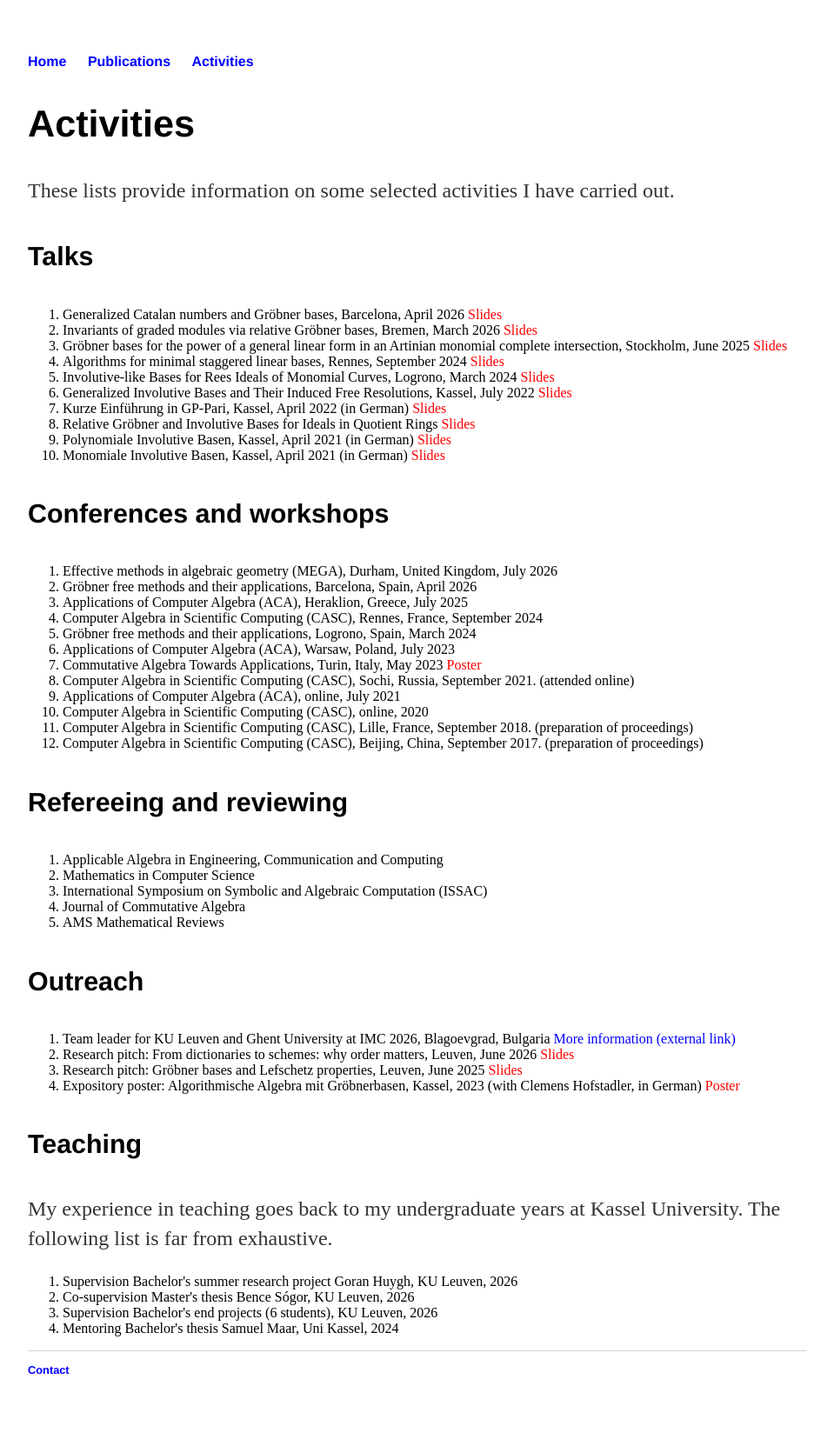
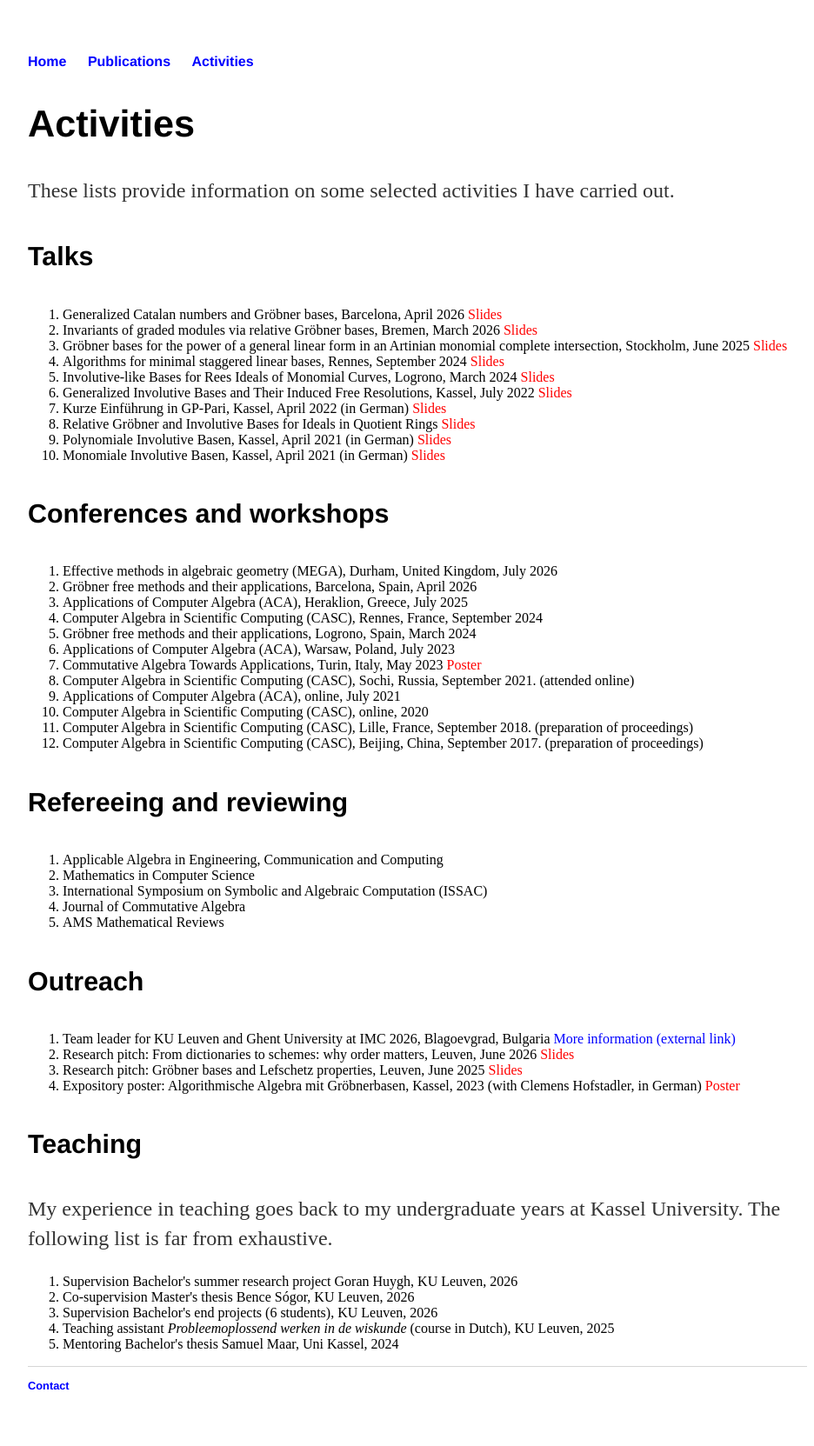
Before and after one commit to johannes-matthias-orth/johannes-matthias-orth.github.io, a Jekyll site: the page built from activities/index.html, in a window 1280 px wide. Shown: the whole page at 87% size, without its empty margins (160-1096 px from the left). Built offline with Jekyll 4.4.1, drawn with Linux system fonts in a browser that asks for light colours.

Commit message:
Update index.html

```diff
--- a/activities/index.html
+++ b/activities/index.html
@@ -57,6 +57,7 @@ Gröbnerbasen, Kassel, 2023 (with Clemens Hofstadler, in German) <a href="../fil
 			<li>Supervision Bachelor's summer research project Goran Huygh, KU Leuven, 2026</li>
 			<li>Co-supervision Master's thesis Bence Sógor, KU Leuven, 2026</li>
 			<li>Supervision Bachelor's end projects (6 students), KU Leuven, 2026</li>
+			<li>Teaching assistant <i>Probleemoplossend werken in de wiskunde</i> (course in Dutch), KU Leuven, 2025</li>
 			<li>Mentoring Bachelor's thesis Samuel Maar, Uni Kassel, 2024</li>
 		</ol>
 </div>
```
